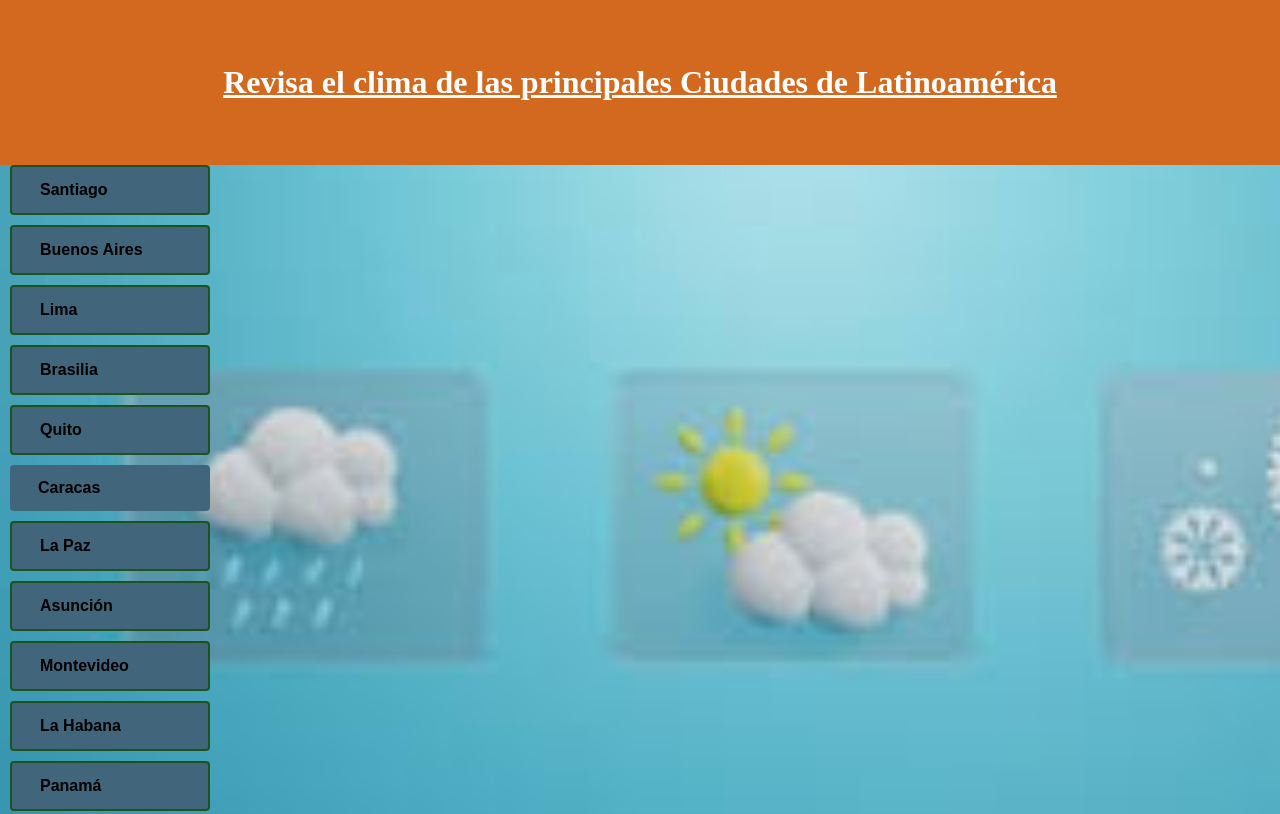
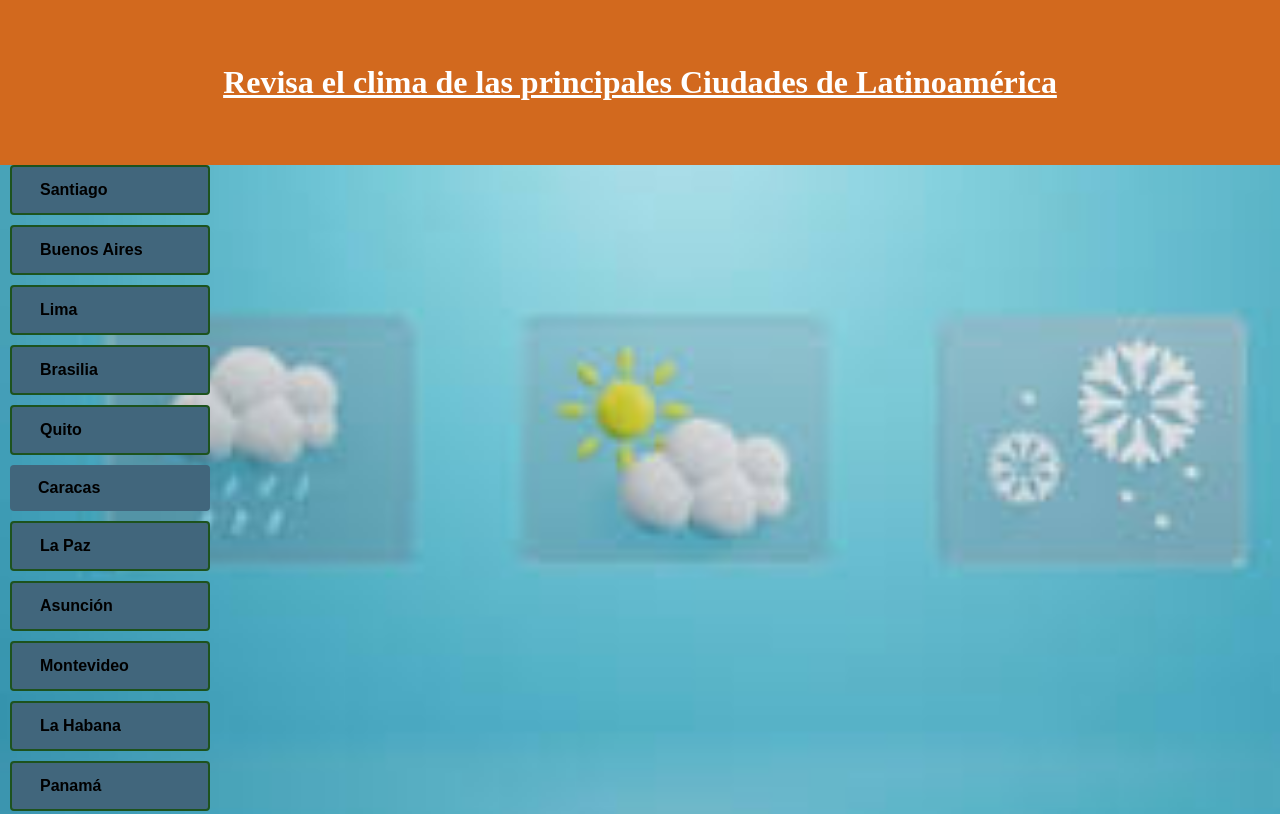
Before and after one commit to janupla/pronostico-accuweather, a plain HTML site: page index.html in a window 1280 px wide. Shown: the top 814 px of the page. Drawn offline with nearby package versions, Linux system fonts and the light colour scheme.

Commit message:
contenedores

```diff
--- a/assets/style.css
+++ b/assets/style.css
@@ -2,6 +2,10 @@
     padding: 0;
     margin: 0;
     box-sizing: border-box;
+}
+
+.contenedor{
+    display: flex;
 }
 
 body {
```
